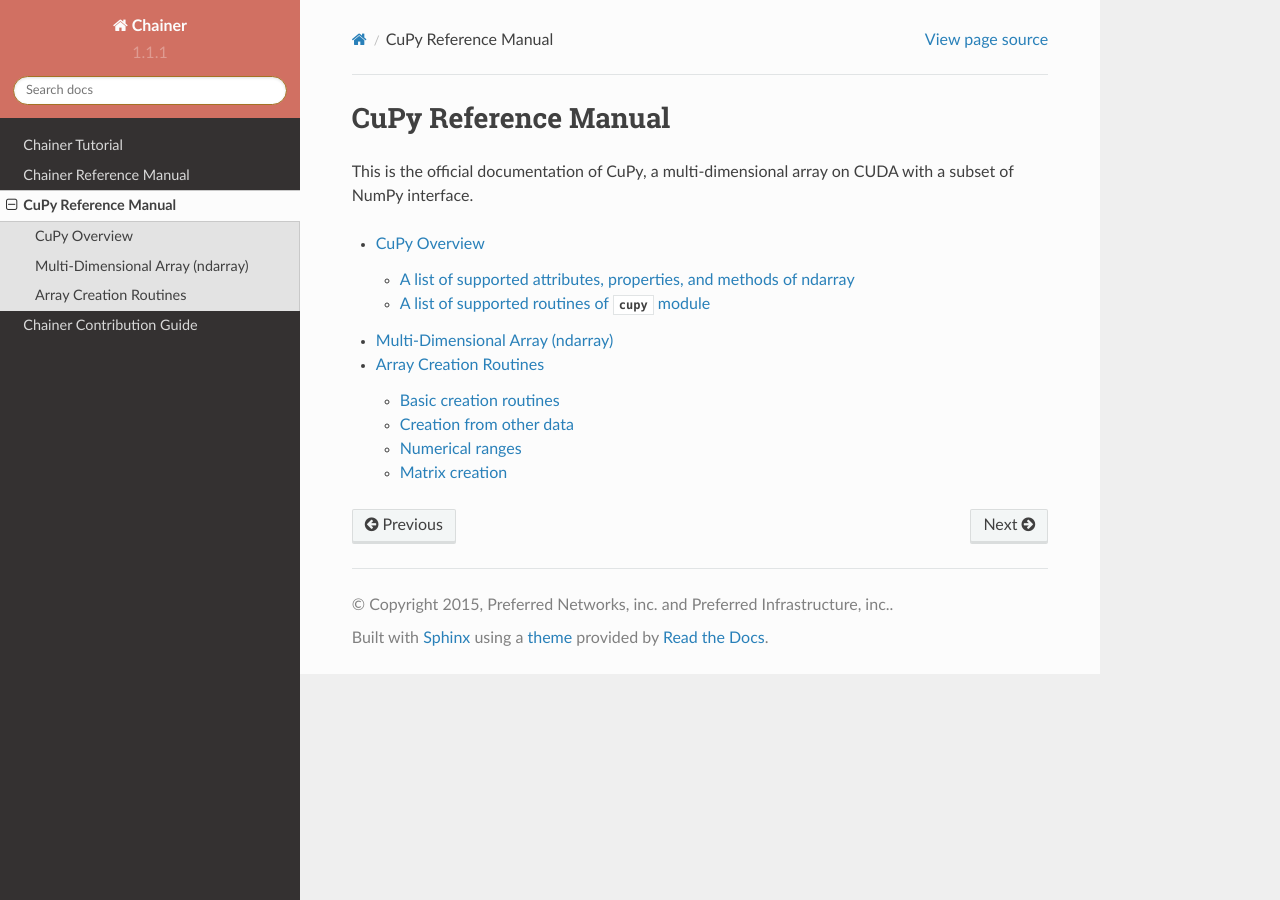
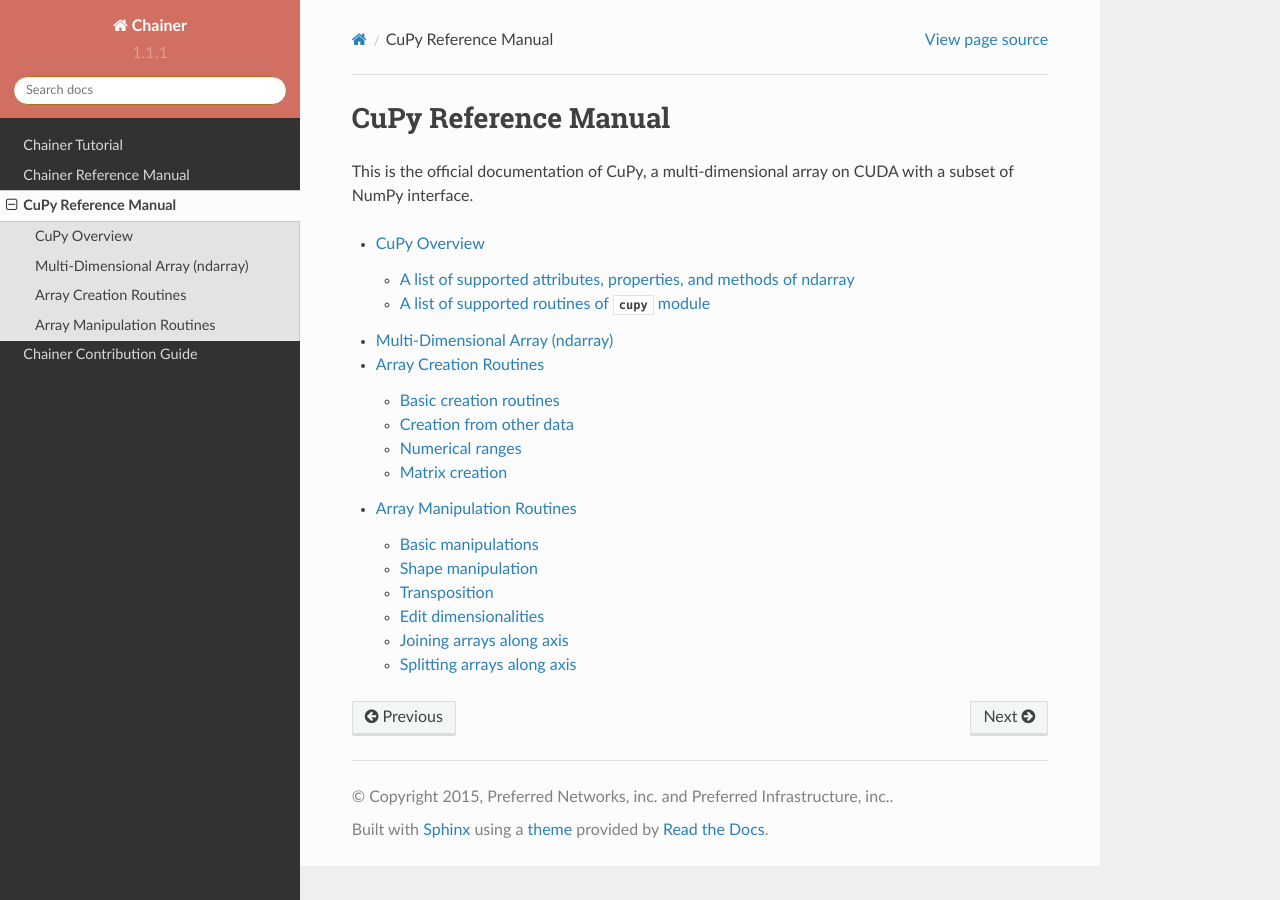
Before and after one commit to mitmul/intel-chainer, a Sphinx documentation site: the page built from docs/source/cupy-reference/index.rst, in a window 1280 px wide. Built offline with Sphinx 7.4.7 and the Read the Docs theme 2.0.0, drawn with Linux system fonts in a browser that asks for light colours.

Commit message:
Fix documentation of manipulation routines

```diff
--- a/docs/source/cupy-reference/index.rst
+++ b/docs/source/cupy-reference/index.rst
@@ -12,3 +12,4 @@
    overview
    ndarray
    creation
+   manipulation
--- a/docs/source/cupy-reference/manipulation.rst
+++ b/docs/source/cupy-reference/manipulation.rst
@@ -46,7 +46,7 @@
 Splitting arrays along axis
 ---------------------------
 
-.. autofunction:: cupy.array_slpit
+.. autofunction:: cupy.array_split
 .. autofunction:: cupy.split
 .. autofunction:: cupy.vsplit
 .. autofunction:: cupy.hsplit
```
